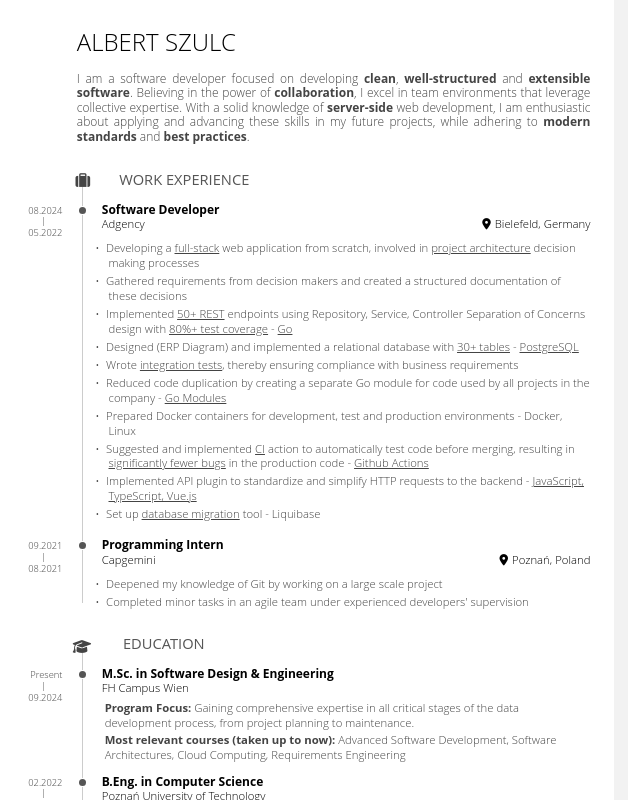
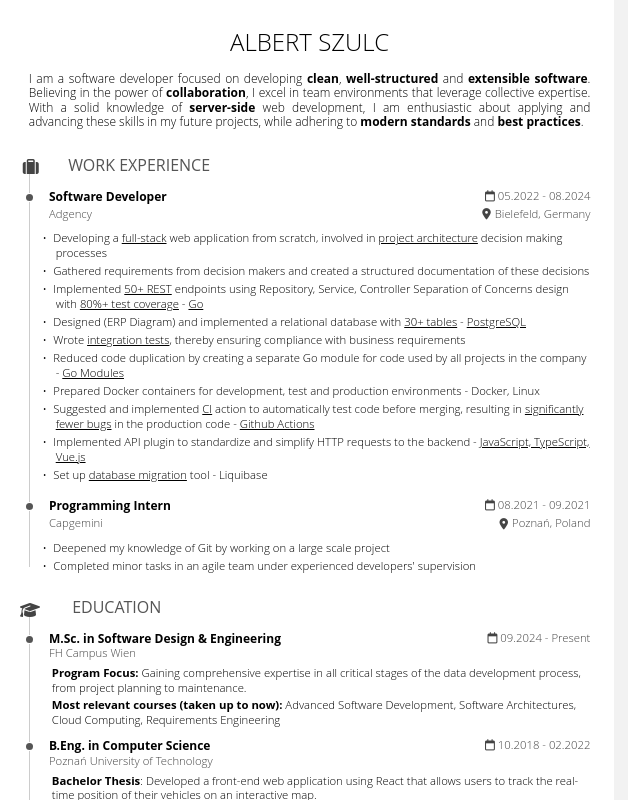
Before and after one commit to albiosz/resume, a website: page index.html in a window 1280 px wide. Shown: the top 800 px of the page, 0-628 px from the left. Drawn offline with nearby package versions, Linux system fonts and the light colour scheme.

Commit message:
Remove time periods left to the time line
- I decided to remove the time periods, because they were taking too much space
- I need the space for Work Experience and Eduction sections

```diff
--- a/index.html
+++ b/index.html
@@ -26,14 +26,14 @@
     </h2>
     {{#experience}}
     <section class="entry">
-      <div class="date">
-        <span>{{ end }}</span><span>{{ start }}</span>
-      </div>
       <div class="timeline"></div>
       <div class="details">
         <header>
-          <h3>{{ position }}</h3>
-          <div class="company">
+          <div class="space-between">
+            <h3>{{ position }}</h3>
+            <span class="time-period"><i class="fa-regular fa-calendar"></i> {{ start }} - {{ end }}</span>
+          </div>
+          <div class="space-between company">
             <span class="place">{{ company }}</span>
             <span class="location">{{ location }}</span>
           </div>
@@ -53,13 +53,13 @@
     </h2>
     {{#education}}
     <section class="entry">
-      <div class="date">
-        <span>{{ end }}</span><span>{{ start }}</span>
-      </div>
       <div class="timeline"></div>
       <div class="details">
         <header>
-          <h3>{{ career }}</h3>
+          <div class="space-between">
+            <h3>{{ career }}</h3>
+            <span class="time-period"><i class="fa-regular fa-calendar"></i> {{ start }} - {{ end }}</span>
+          </div>
           <span class="place">{{ university }}</span>
         </header>
         <div class="description">
--- a/scss/0.global.scss
+++ b/scss/0.global.scss
@@ -22,7 +22,6 @@
   --timeline-border: 1.6px solid #ccc;
 
   --row-entry-padding-top: 5pt;
-  --date-block-width: 0.6in;
 
   --main-entry-title-icon-offset-left: -19pt;
 }
@@ -34,7 +33,6 @@ body {
   font-family: "Open Sans", sans-serif; /* https://developer.mozilla.org/en-US/docs/Web/CSS/font-family */
   font-weight: 300;
   line-height: 1.3;
-  color: #444;
   /* hyphens: auto; */
   display: flex;
 }
@@ -57,7 +55,7 @@ li {
 
 main {
   width: var(--main-width);
-  padding: 0.25in 0.25in 0 0.25in;
+  padding: 0.25in 0.25in 0 0.3in;
   font-size: 8.5pt;
 }
 
--- a/scss/header.scss
+++ b/scss/header.scss
@@ -1,10 +1,9 @@
 #title {
-  padding-left: 0.55in;
   margin-bottom: 0.2in;
   line-height: 1.2;
-}
 
-#title h1 {
+  h1 {
+    text-align: center;
     font-weight: 300;
     font-size: 18pt;
     line-height: 1.5;
@@ -18,3 +17,4 @@
       font-weight: bold;
     }
   }
+}
--- a/scss/main-block/0.main.scss
+++ b/scss/main-block/0.main.scss
@@ -7,9 +7,9 @@ main > section {
 main h2 {
   position: relative;
   top: var(--row-entry-padding-top);
-  left: calc((var(--date-block-width) + var(--timeline-horizontal-margin)));
+  left: calc((var(--timeline-horizontal-margin)));
   font-weight: 400;
-  font-size: 11pt;
+  font-size: 12pt;
   color: #555;
 }
 
--- a/scss/main-block/entry/0.main.scss
+++ b/scss/main-block/entry/0.main.scss
@@ -1,5 +1,3 @@
-/**** individual row entry (date - timeline - details) ****/
-
 .entry {
   display: flex;
   flex-flow: row wrap;
--- a/scss/main-block/entry/details/company.scss
+++ b/scss/main-block/entry/details/company.scss
@@ -1,10 +1,15 @@
-.company {
+.space-between {
   display: flex;
   justify-content: space-between;
 }
 
-.company .place {
-  display: inline-block;
+.company {
+  padding-top: 2pt;
+  color: #444;
+
+  .place {
+    display: inline-block;
+  }
 }
 
 .details .location::before {
@@ -12,7 +17,7 @@
   position: relative;
   right: 3pt;
   top: 0.25pt;
-  font-family: FontAwesome;
+  font-family: FontAwesome, sans-serif;
   font-weight: normal;
   font-style: normal;
   text-decoration: inherit;
--- /dev/null
+++ b/scss/main-block/entry/details/place.scss
@@ -0,0 +1,3 @@
+.place {
+  color: #444;
+}
--- /dev/null
+++ b/scss/main-block/entry/details/time-period.scss
@@ -0,0 +1,3 @@
+.time-period {
+  color: #444;
+}
--- a/scss/main-block/entry/timeline/date.scss
+++ /dev/null
@@ -1,21 +0,0 @@
-.date {
-  flex: 0 0 var(--date-block-width);
-  padding-top: calc(var(--row-entry-padding-top) + 2.5pt) !important;
-  padding-right: var(--timeline-horizontal-margin);
-  font-size: 7pt;
-  text-align: right;
-  line-height: 1;
-}
-
-.date span {
-  display: block;
-}
-
-.date span:nth-child(2)::before {
-  position: relative;
-  top: 1pt;
-  right: 12pt;
-  display: block;
-  height: 10pt;
-  content: "|";
-}
--- a/scss/sidebar.scss
+++ b/scss/sidebar.scss
@@ -5,6 +5,7 @@ aside {
   padding: 0.6in 0.2in;
   background-color: #f2f2f2;
   font-size: 8.5pt;
+  color: #444;
 }
 
 aside section {
--- a/scss/skill.scss
+++ b/scss/skill.scss
@@ -1,9 +1,3 @@
-/* skills */
-.skills {
-  margin-top: calc(var(--row-entry-padding-top) * 2);
-  margin-left: calc(var(--date-block-width));
-}
-
 .skill {
   margin-bottom: 2pt;
 }
--- a/style.scss
+++ b/style.scss
@@ -8,7 +8,8 @@
 @import "scss/main-block/entry/0.main";
 @import "scss/main-block/entry/details/0.main";
 @import "scss/main-block/entry/details/company";
+@import "scss/main-block/entry/details/place";
+@import "scss/main-block/entry/details/time-period";
 @import "scss/main-block/entry/details/ul";
-@import "scss/main-block/entry/timeline/date";
 @import "scss/main-block/entry/timeline/dot";
 @import "scss/main-block/entry/timeline/line";
```
Also changed, not shown: style.css. Lines whose indentation alone changed are shown as unchanged.
